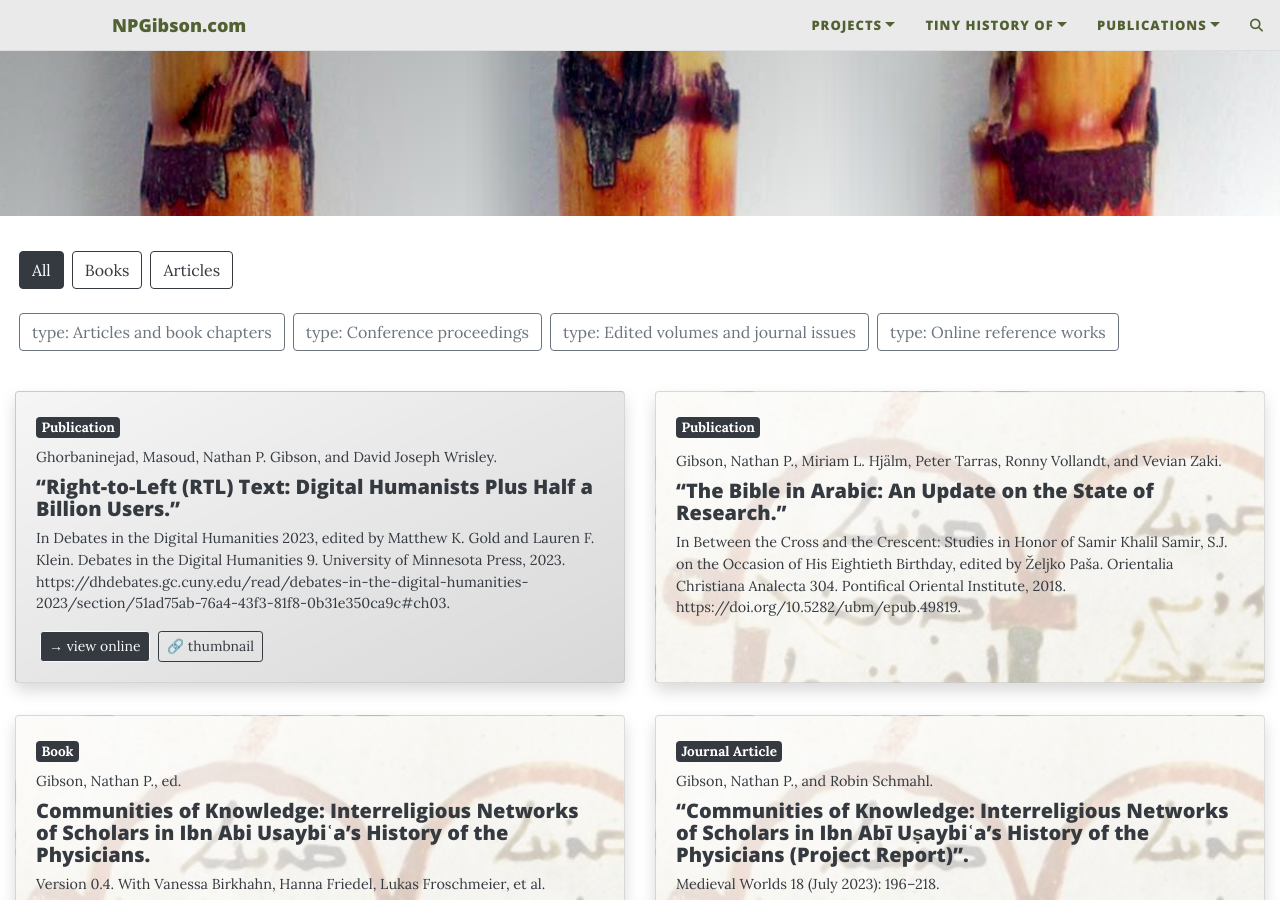
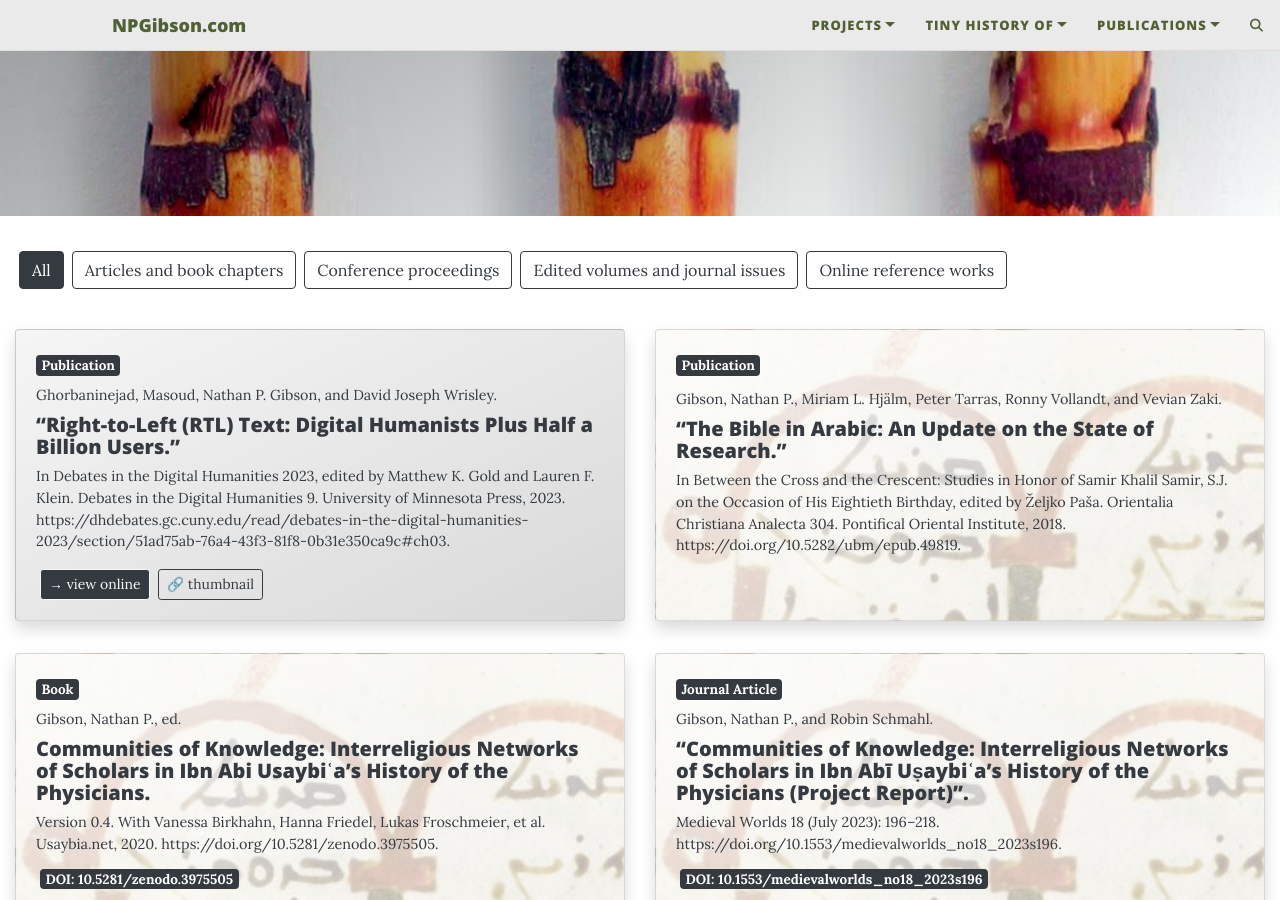
Before and after one commit to nathangibson/nathangibson.github.io, a Jekyll site: the page built from publications.md, in a window 1280 px wide and 900 px high, scrolled down 425 px. Built offline with Jekyll 4.4.1, drawn with Linux system fonts in a browser that asks for light colours; comment, search, counter and statistics services are not loaded.

Commit message:
Filter buttons for publication types
with Zotero tags prefixed `type: `

```diff
--- a/_includes/publications-list.html
+++ b/_includes/publications-list.html
@@ -1,7 +1,8 @@
 {% if site.data.publications and site.data.publications.references %}
 
-<!-- Collect unique tags from all publications matching the filters -->
-{% assign unique_tags_str = "," %}
+<!-- Collect unique type tags and other tags from all publications matching the filters -->
+{% assign unique_type_tags_str = "," %}
+{% assign unique_other_tags_str = "," %}
 {% for pub in site.data.publications.references %}
   {% assign pub_matches_tag_filter = true %}
   {% if include.tag %}
@@ -19,31 +20,43 @@
     {% if pub.tags %}
       {% for pub_tag in pub.tags %}
         {% if pub_tag != include.tag %}
-          {% assign tag_with_delims = pub_tag | prepend: "," | append: "," %}
-          {% unless unique_tags_str contains tag_with_delims %}
-            {% assign unique_tags_str = unique_tags_str | append: pub_tag | append: "," %}
-          {% endunless %}
+          {% if pub_tag contains "type: " %}
+            {% assign tag_with_delims = pub_tag | prepend: "," | append: "," %}
+            {% unless unique_type_tags_str contains tag_with_delims %}
+              {% assign unique_type_tags_str = unique_type_tags_str | append: pub_tag | append: "," %}
+            {% endunless %}
+          {% else %}
+            {% assign tag_with_delims = pub_tag | prepend: "," | append: "," %}
+            {% unless unique_other_tags_str contains tag_with_delims %}
+              {% assign unique_other_tags_str = unique_other_tags_str | append: pub_tag | append: "," %}
+            {% endunless %}
+          {% endif %}
         {% endif %}
       {% endfor %}
     {% endif %}
   {% endif %}
 {% endfor %}
-{% assign unique_tags = unique_tags_str | split: "," | where_exp: "item", "item != ''" | sort %}
+{% assign unique_type_tags = unique_type_tags_str | split: "," | where_exp: "item", "item != ''" | sort %}
+{% assign unique_other_tags = unique_other_tags_str | split: "," | where_exp: "item", "item != ''" | sort %}
 
 <div class="publications-container">
   <!-- Filter buttons -->
   <div class="publications-filters">
-    <!-- Type filters -->
+    <!-- Type filters (from type: tags) -->
+    {% if unique_type_tags.size > 0 %}
     <div class="d-flex gap-3 flex-wrap mb-4">
       <button class="btn btn-outline-dark mx-1 publication-filter fw-medium active" data-filter="all">All</button>
-      <button class="btn btn-outline-dark mx-1 publication-filter fw-medium" data-filter="book">Books</button>
-      <button class="btn btn-outline-dark mx-1 publication-filter fw-medium" data-filter="article-journal">Articles</button>
+      {% for tag in unique_type_tags %}
+        {% assign type_display = tag | replace: "type: ", "" %}
+        <button class="btn btn-outline-dark mx-1 publication-filter fw-medium" data-filter="{{ tag }}">{{ type_display | capitalize }}</button>
+      {% endfor %}
     </div>
+    {% endif %}
 
-    <!-- Tag filters (dynamically generated) -->
-    {% if unique_tags.size > 0 %}
+    <!-- Other tag filters (dynamically generated) -->
+    {% if unique_other_tags.size > 0 %}
     <div class="d-flex gap-3 flex-wrap mb-4">
-      {% for tag in unique_tags %}
+      {% for tag in unique_other_tags %}
         <button class="btn btn-outline-secondary mx-1 publication-tag fw-medium" data-tag="{{ tag }}">{{ tag }}</button>
       {% endfor %}
     </div>
@@ -116,10 +129,9 @@
   function updatePublicationDisplay() {
     let count = 0;
     document.querySelectorAll('.pub-item').forEach(item => {
-      const itemType = item.dataset.type;
       const itemTags = item.dataset.tags ? item.dataset.tags.split(',').map(t => t.trim()).filter(t => t) : [];
 
-      const typeMatch = activeTypeFilter === 'all' || itemType === activeTypeFilter;
+      const typeMatch = activeTypeFilter === 'all' || itemTags.includes(activeTypeFilter);
       const tagMatch = !activeTagFilter || itemTags.includes(activeTagFilter);
 
       const show = typeMatch && tagMatch;
```
